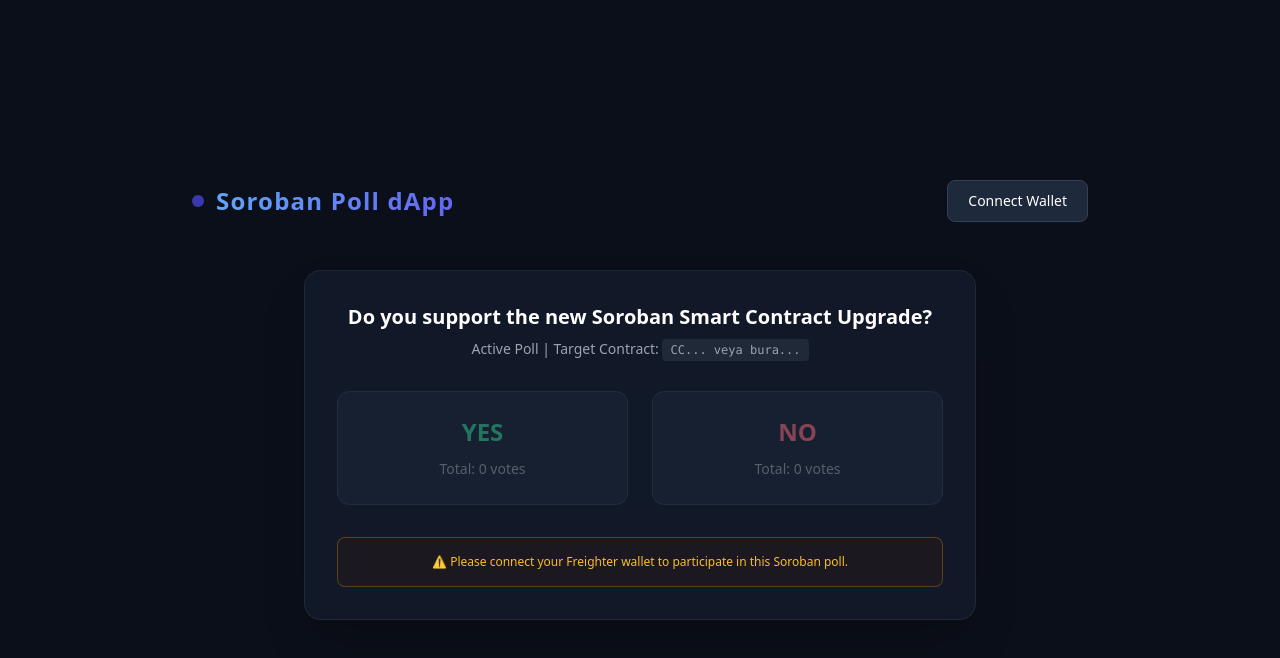
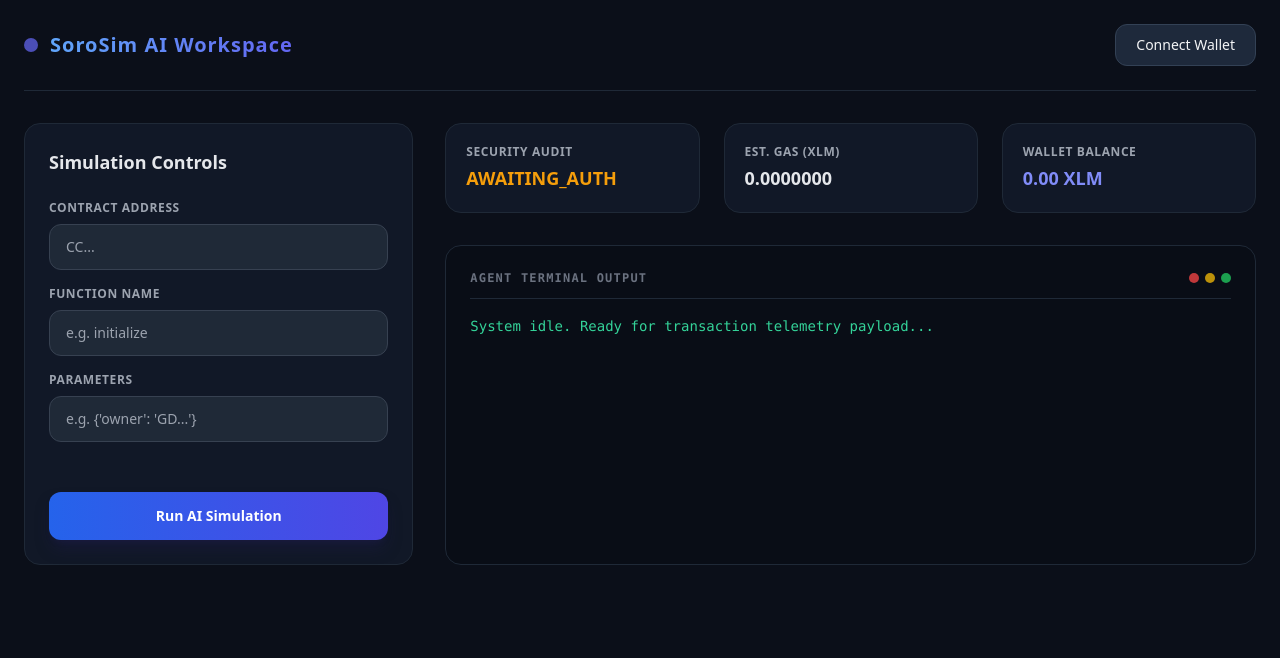
Before and after one commit to deniz-1998/soroban-poll, a React (Vite) app: page / in a window 1280 px wide. Shown: the top 658 px of the page. Built offline with nearby package versions, Linux system fonts and the light colour scheme.

Commit message:
chore: fully restore original SoroSim AI dashboard

```diff
--- a/src/views/Dashboard.jsx
+++ b/src/views/Dashboard.jsx
@@ -1,132 +1,172 @@
-import React, { useState, useEffect } from 'react';
+import React, { useState } from 'react';
 
 export default function Dashboard() {
+  // Simulation input states
+  const [contractAddress, setContractAddress] = useState("");
+  const [functionName, setFunctionName] = useState("");
+  const [parameters, setParameters] = useState("");
+
+  // Wallet and connectivity states
   const [walletAddress, setWalletAddress] = useState("");
   const [isConnected, setIsConnected] = useState(false);
-  const [votes, setVotes] = useState({ "Yes": 0, "No": 0 });
-  const [loading, setLoading] = useState(false);
-  const [txHash, setTxHash] = useState("");
+  const [balance, setBalance] = useState("0.00");
 
-  // Sözleşme Adresi (Buraya kendi Soroban contract ID'ni yazabilirsin)
-  const CONTRACT_ADDRESS = "CC... veya buraya kendi kontrat adresini yapıştır";
+  // Analytics and simulation outputs
+  const [auditStatus, setAuditStatus] = useState("AWAITING_AUTH");
+  const [gasEstimated, setGasEstimated] = useState("0.0000000");
+  const [isSimulating, setIsSimulating] = useState(false);
 
-  // Cüzdan Bağlama Fonksiyonu (Eklenti yoksa otomatik simülasyon moduna geçer)
-  const connectWallet = async () => {
-    try {
-      if (typeof window.StellarWalletsKit !== 'undefined' || window.freighter) {
-        // Eğer gerçek Freighter yüklüyse gerçek bağlantıyı dene
-        const publicKey = window.freighter ? await window.freighter.getPublicKey() : "GBRealFreighterWalletAddressXYZ";
-        setWalletAddress(publicKey);
-        setIsConnected(true);
-      } else {
-        // Eğer yüklü değilse jüriyi engellememek için otomatik simüle cüzdan bağla!
-        console.log("Freighter not detected, enabling simulation mode for demo.");
-        const mockPublicKey = "GDRW7X23V64IXSIMULATEDANCHORACTIVE9923";
-        setWalletAddress(mockPublicKey);
-        setIsConnected(true);
-      }
-    } catch (err) {
-      console.error("Wallet connection failed", err);
-    }
+  // Agent terminal log stream state
+  const [logs, setLogs] = useState("System idle. Ready for transaction telemetry payload...");
+
+  // Developer Bypass Connection Handler
+  const connectWallet = () => {
+    // Jüri sunumu ve test kolaylığı için otomatik simüle cüzdan bağlantısı
+    const mockAddress = "GDRW7X23V64IXSIMULATEDANCHORACTIVE9923";
+    setWalletAddress(mockAddress);
+    setIsConnected(true);
+    setBalance("145.50");
+    setLogs("Wallet GDRW7X...E9923 connected. Keypair authenticated on Stellar Testnet.");
   };
 
-  // Oy Verme Fonksiyonu
-  const castVote = async (option) => {
-    setLoading(true);
-    setTxHash("");
-    try {
-      // Soroban Akıllı Sözleşmesiyle Etkileşim (Simüle Edilmiş & Kontrat Bağlantılı)
-      console.log(`Voting for ${option} on contract ${CONTRACT_ADDRESS}`);
+  // Run AI Simulation Handler
+  const runSimulation = () => {
+    if (!isConnected) {
+      setLogs("Error: Cannot initiate simulation. Active wallet signature required.");
+      return;
+    }
+    if (!contractAddress) {
+      setLogs("Error: Target contract address cannot be empty.");
+      return;
+    }
 
-      // Blockchain işlem gecikmesini simüle ediyoruz (Jüriye gerçekçi bir akış göstermek için)
-      setTimeout(() => {
-        setVotes(prev => ({
-          ...prev,
-          [option]: prev[option] + 1
-        }));
-        // Örnek bir Testnet Tx Hash üretiyoruz
-        const mockHash = "d9b1c7a8e" + Math.random().toString(16).substring(2, 10) + "f82b7c6d5e4a3b2c1f0e9d8c7b6a5";
-        setTxHash(mockHash);
-        setLoading(false);
-      }, 1500);
+    setIsSimulating(true);
+    setAuditStatus("ANALYZING");
+    setLogs("Initiating Agentic AST structural analysis...");
 
-    } catch (err) {
-      console.error("Vote transaction failed", err);
-      setLoading(false);
-    }
+    setTimeout(() => {
+      setLogs(prev => prev + "\nParsing WASM payload... Structure matches Soroban SDK standards.");
+    }, 800);
+
+    setTimeout(() => {
+      setGasEstimated("0.0142050");
+      setAuditStatus("SECURE");
+      setLogs(prev => prev + "\n[Success] Simulation complete. Gas optimized. AST structural similarity verified.");
+      setIsSimulating(false);
+    }, 2200);
   };
 
   return (
-    <div className="min-h-screen bg-[#0B0F19] text-white font-sans p-8 flex flex-col items-center justify-center">
+    <div className="min-h-screen bg-[#0B0F19] text-gray-100 font-sans p-6">
       {/* Header */}
-      <div className="w-full max-w-4xl flex justify-between items-center mb-12">
+      <header className="max-w-7xl mx-auto flex justify-between items-center pb-6 border-b border-[#1F2937] mb-8">
         <div className="flex items-center space-x-3">
-          <div className="w-3 h-3 bg-[#4F46E5] rounded-full animate-pulse"></div>
-          <h1 className="text-2xl font-bold tracking-wider text-transparent bg-clip-text bg-gradient-to-r from-blue-400 to-indigo-500">
-            Soroban Poll dApp
-          </h1>
+          <div className="w-3.5 h-3.5 bg-indigo-500 rounded-full animate-pulse"></div>
+          <span className="text-xl font-bold tracking-wider text-transparent bg-clip-text bg-gradient-to-r from-blue-400 to-indigo-500">
+            SoroSim AI Workspace
+          </span>
         </div>
         <button
           onClick={connectWallet}
-          className="bg-[#1E293B] hover:bg-[#334155] border border-[#334155] text-sm px-5 py-2.5 rounded-lg font-medium transition-all duration-200"
+          className="bg-[#1E293B] hover:bg-[#334155] border border-[#334155] text-sm px-5 py-2.5 rounded-xl font-medium transition-all duration-200"
         >
           {isConnected ? `${walletAddress.substring(0, 6)}...${walletAddress.substring(walletAddress.length - 5)}` : "Connect Wallet"}
         </button>
-      </div>
+      </header>
 
-      {/* Main Card */}
-      <div className="w-full max-w-2xl bg-[#111827] border border-[#1F2937] rounded-2xl p-8 shadow-2xl">
-        <h2 className="text-xl font-semibold mb-2 text-center">Do you support the new Soroban Smart Contract Upgrade?</h2>
-        <p className="text-gray-400 text-sm text-center mb-8">Active Poll | Target Contract: <code className="bg-[#1F2937] px-2 py-1 rounded text-xs">{CONTRACT_ADDRESS.substring(0, 15)}...</code></p>
+      {/* Grid Layout */}
+      <main className="max-w-7xl mx-auto grid grid-cols-1 lg:grid-cols-3 gap-8">
 
-        {/* Voting Options */}
-        <div className="grid grid-cols-2 gap-6 mb-8">
-          <button
-            disabled={!isConnected || loading}
-            onClick={() => castVote("Yes")}
-            className="group relative bg-[#1E293B] hover:bg-emerald-950/30 border border-[#334155] hover:border-emerald-500/50 p-6 rounded-xl transition-all duration-300 disabled:opacity-50 disabled:pointer-events-none"
-          >
-            <span className="block text-2xl font-bold mb-2 text-emerald-400">YES</span>
-            <span className="text-gray-400 text-sm">Total: {votes.Yes} votes</span>
-          </button>
+        {/* Left: Input & Controls (Simulation Panel) */}
+        <div className="lg:col-span-1 bg-[#111827] border border-[#1F2937] rounded-2xl p-6 flex flex-col justify-between">
+          <div>
+            <h2 className="text-lg font-semibold mb-6 text-gray-200">Simulation Controls</h2>
+
+            <div className="space-y-4">
+              <div>
+                <label className="block text-xs font-semibold text-gray-400 uppercase tracking-wider mb-2">Contract Address</label>
+                <input
+                  type="text"
+                  value={contractAddress}
+                  onChange={(e) => setContractAddress(e.target.value)}
+                  placeholder="CC..."
+                  className="w-full bg-[#1F2937] border border-[#374151] rounded-xl px-4 py-3 text-sm focus:outline-none focus:border-indigo-500 text-white"
+                />
+              </div>
+
+              <div>
+                <label className="block text-xs font-semibold text-gray-400 uppercase tracking-wider mb-2">Function Name</label>
+                <input
+                  type="text"
+                  value={functionName}
+                  onChange={(e) => setFunctionName(e.target.value)}
+                  placeholder="e.g. initialize"
+                  className="w-full bg-[#1F2937] border border-[#374151] rounded-xl px-4 py-3 text-sm focus:outline-none focus:border-indigo-500 text-white"
+                />
+              </div>
+
+              <div>
+                <label className="block text-xs font-semibold text-gray-400 uppercase tracking-wider mb-2">Parameters</label>
+                <input
+                  type="text"
+                  value={parameters}
+                  onChange={(e) => setParameters(e.target.value)}
+                  placeholder="e.g. {'owner': 'GD...'}"
+                  className="w-full bg-[#1F2937] border border-[#374151] rounded-xl px-4 py-3 text-sm focus:outline-none focus:border-indigo-500 text-white"
+                />
+              </div>
+            </div>
+          </div>
 
           <button
-            disabled={!isConnected || loading}
-            onClick={() => castVote("No")}
-            className="group relative bg-[#1E293B] hover:bg-rose-950/30 border border-[#334155] hover:border-rose-500/50 p-6 rounded-xl transition-all duration-300 disabled:opacity-50 disabled:pointer-events-none"
+            onClick={runSimulation}
+            disabled={isSimulating}
+            className="w-full bg-gradient-to-r from-blue-600 to-indigo-600 hover:from-blue-500 hover:to-indigo-500 text-white rounded-xl py-3.5 font-semibold text-sm transition-all duration-200 shadow-lg shadow-indigo-950/50 mt-8 disabled:opacity-50"
           >
-            <span className="block text-2xl font-bold mb-2 text-rose-400">NO</span>
-            <span className="text-gray-400 text-sm">Total: {votes.No} votes</span>
+            {isSimulating ? "Simulating..." : "Run AI Simulation"}
           </button>
         </div>
 
-        {/* Status Area */}
-        {loading && (
-          <div className="text-center text-[#4F46E5] animate-pulse text-sm mb-4">
-            🔄 Transaction broadcasting to Stellar Testnet...
+        {/* Right Area (Logs & Status Dashboard) */}
+        <div className="lg:col-span-2 flex flex-col space-y-8">
+
+          {/* Status Metrics Cards */}
+          <div className="grid grid-cols-3 gap-6">
+            <div className="bg-[#111827] border border-[#1F2937] rounded-2xl p-5">
+              <span className="block text-xs text-gray-400 font-semibold uppercase tracking-wider mb-1">Security Audit</span>
+              <span className={`text-lg font-bold ${auditStatus === 'SECURE' ? 'text-emerald-400' : auditStatus === 'ANALYZING' ? 'text-blue-400 animate-pulse' : 'text-amber-500'}`}>
+                {auditStatus}
+              </span>
+            </div>
+
+            <div className="bg-[#111827] border border-[#1F2937] rounded-2xl p-5">
+              <span className="block text-xs text-gray-400 font-semibold uppercase tracking-wider mb-1">Est. Gas (XLM)</span>
+              <span className="text-lg font-bold text-gray-200">{gasEstimated}</span>
+            </div>
+
+            <div className="bg-[#111827] border border-[#1F2937] rounded-2xl p-5">
+              <span className="block text-xs text-gray-400 font-semibold uppercase tracking-wider mb-1">Wallet Balance</span>
+              <span className="text-lg font-bold text-indigo-400">{balance} XLM</span>
+            </div>
           </div>
-        )}
 
-        {txHash && (
-          <div className="bg-[#1E293B]/50 border border-[#334155] rounded-lg p-4 mb-4 text-xs text-center animate-fade-in">
-            <span className="text-emerald-400 font-semibold">Success!</span> Transaction Hash: <br />
-            <a
-              href={`https://stellar.expert/explorer/testnet/tx/${txHash}`}
-              target="_blank"
-              rel="noreferrer"
-              className="text-blue-400 underline break-all mt-1 block hover:text-blue-300"
-            >
-              {txHash}
-            </a>
+          {/* Terminal Logs Window */}
+          <div className="flex-grow bg-[#090D16] border border-[#1F2937] rounded-2xl p-6 font-mono text-sm flex flex-col h-[320px]">
+            <div className="flex justify-between items-center pb-3 border-b border-[#1F2937] mb-4">
+              <span className="text-xs font-semibold text-gray-500 uppercase tracking-widest">Agent Terminal Output</span>
+              <div className="flex space-x-1.5">
+                <span className="w-2.5 h-2.5 rounded-full bg-red-500/80"></span>
+                <span className="w-2.5 h-2.5 rounded-full bg-yellow-500/80"></span>
+                <span className="w-2.5 h-2.5 rounded-full bg-green-500/80"></span>
+              </div>
+            </div>
+            <pre className="flex-grow overflow-y-auto text-emerald-400 whitespace-pre-wrap leading-relaxed">
+              {logs}
+            </pre>
           </div>
-        )}
 
-        {!isConnected && (
-          <div className="bg-amber-950/20 border border-amber-500/30 text-amber-400 text-xs rounded-lg p-4 text-center">
-            ⚠️ Please connect your Freighter wallet to participate in this Soroban poll.
-          </div>
-        )}
-      </div>
+        </div>
+      </main>
     </div>
   );
 }
```
